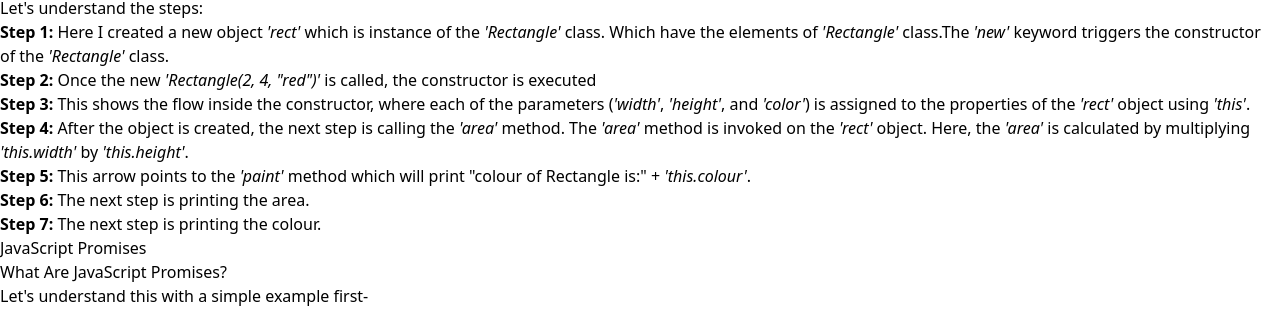
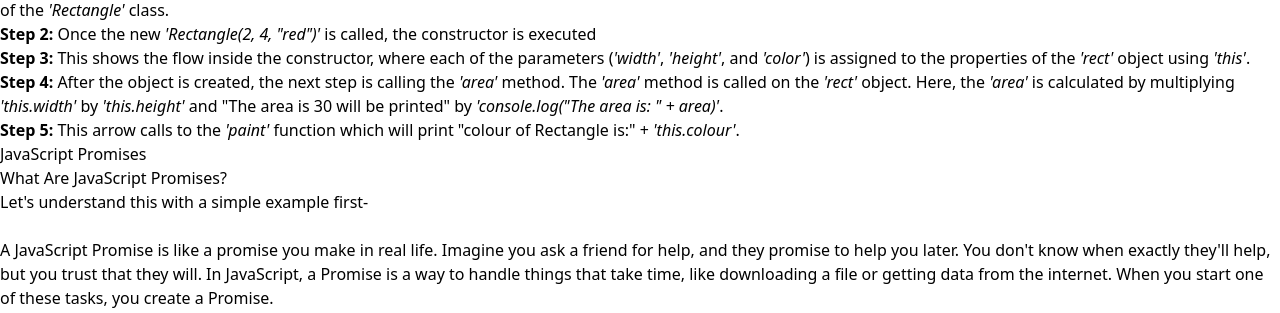
Before and after one commit to SANJOY-PAUL-0981/Aaj-ghode-khuleinge, a website built with Vite: page index.html in a window 1280 px wide. Shown: the part 1799-2112 px from the top of the page. Built offline with nearby package versions, Linux system fonts and the light colour scheme.

Commit message:
fixed some little issues

```diff
--- a/index.html
+++ b/index.html
@@ -134,7 +134,7 @@
                         class
                         with the help of yesterday's code:</p>
                     <div class="flex justify-center py-5">
-                        <img src="./public/CLASS2.PNG" alt="control flow of class" class="w-[50vw] rounded-2xl">
+                        <img src="./public/CLASS1.PNG" alt="control flow of class" class="w-[50vw] rounded-2xl">
                     </div>
                     <div>
                         <p class="font-fontPop font-bold text-xl pb-5 border-b-2">Let's understand the steps:</p>
@@ -149,13 +149,11 @@
                                 (<i>'width'</i>, <i>'height'</i>, and <i>'color'</i>) is assigned to the properties of
                                 the <i>'rect'</i> object using <i>'this'</i>.</p>
                             <p><b>Step 4: </b>After the object is created, the next step is calling the <i>'area'</i>
-                                method. The <i>'area'</i> method is invoked on the <i>'rect'</i> object. Here, the
-                                <i>'area'</i> is calculated by multiplying <i>'this.width'</i> by <i>'this.height'</i>.
+                                method. The <i>'area'</i> method is called on the <i>'rect'</i> object. Here, the
+                                <i>'area'</i> is calculated by multiplying <i>'this.width'</i> by <i>'this.height'</i> and "The area is 30 will be printed" by <i>'console.log("The area is: " + area)'</i>.
                             </p>
-                            <p><b>Step 5: </b>This arrow points to the <i>'paint'</i> method which will print "colour of
+                            <p><b>Step 5: </b>This arrow calls to the <i>'paint'</i> function which will print "colour of
                                 Rectangle is:" + <i>'this.colour'</i>. </p>
-                            <p><b>Step 6: </b> The next step is printing the area.</p>
-                            <p><b>Step 7: </b> The next step is printing the colour.</p>
                         </div>
                     </div>
                 </div>
```
Also changed, not shown: public/CLASS1.png, public/CLASS2.PNG (deleted), public/PROMISE2.PNG (deleted).
